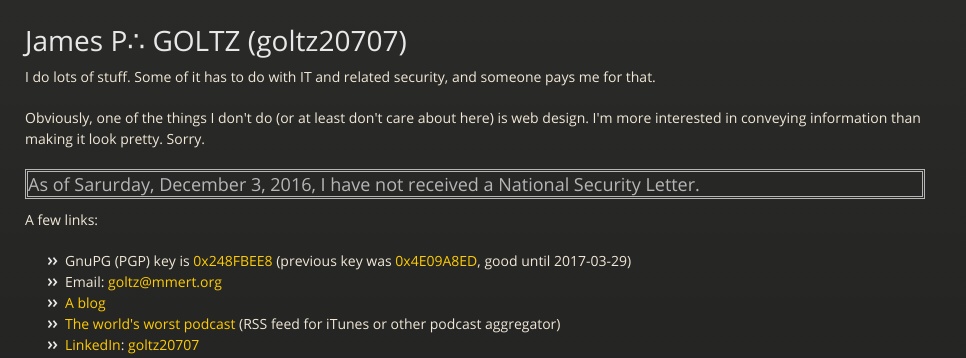
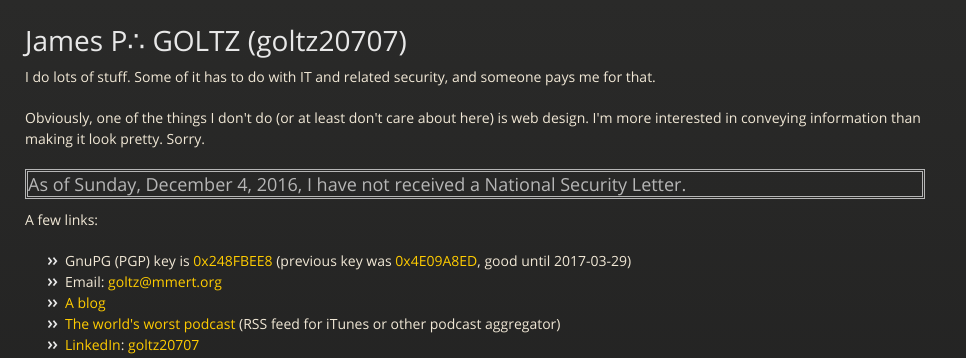
Before and after one commit to goltz20707/goltz20707.github.io, a Jekyll site: the page built from index.html, in a window 1280 px wide. Shown: the top 358 px of the page, without its empty margins (0-966 px from the left). Built offline with Jekyll 4.4.1, drawn with Linux system fonts in a browser that asks for light colours.

Commit message:
Update nsl.html

```diff
--- a/_includes/nsl.html
+++ b/_includes/nsl.html
@@ -3,6 +3,6 @@ date '+%A, %B %e, %Y,'
  -->
 <h3 style="border: double">As of
 
-Sarurday, December 3, 2016,
+Sunday, December 4, 2016,
 
 I have not received a National Security Letter.</h3>
```
